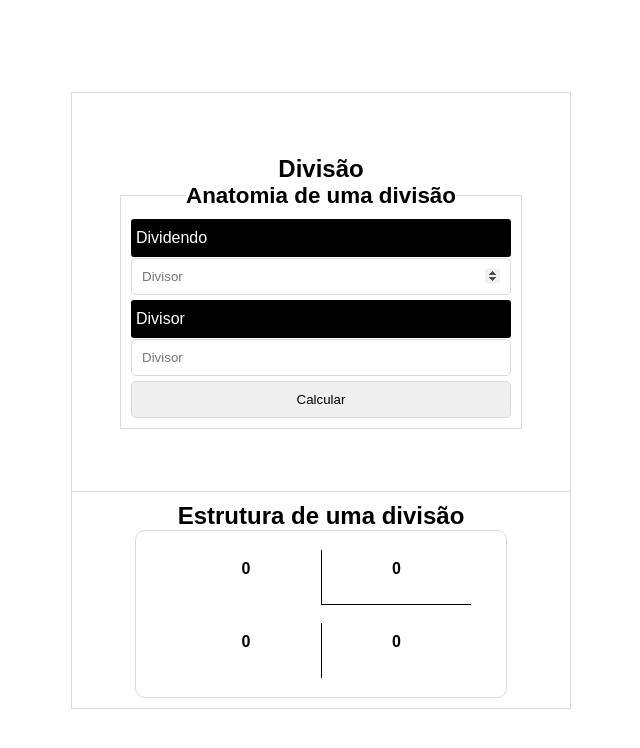
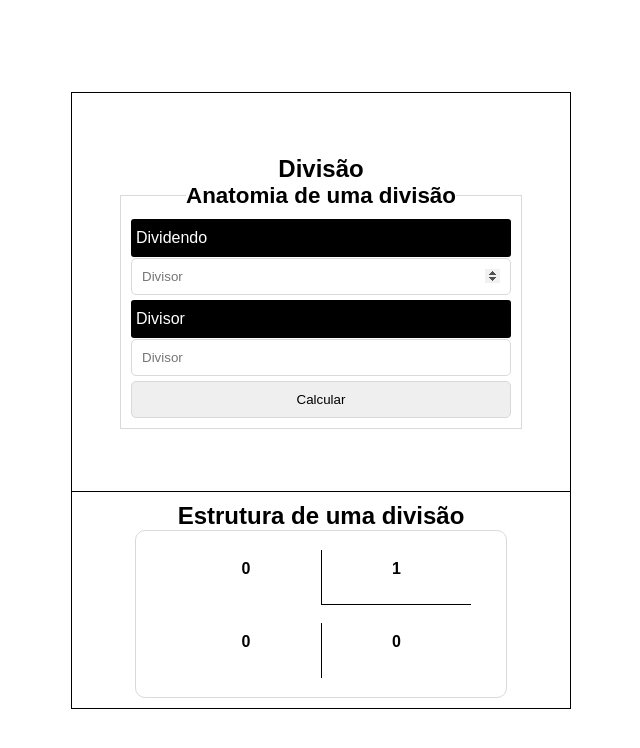
Before and after one commit to hochiminh1996/php, a PHP site: page / in a window 1280 px wide. Shown: the top 748 px of the page, without its empty margins (319-959 px from the left). Run offline with PHP 8.4, Linux system fonts and the light colour scheme.

Commit message:
atualizando

```diff
--- a/Introdução ao PHP/Modulo 01/exercicios intermediários do modulo 01/ex1_div/css/estilo.css
+++ b/Introdução ao PHP/Modulo 01/exercicios intermediários do modulo 01/ex1_div/css/estilo.css
@@ -22,7 +22,7 @@ section#principal {
     flex-direction: column;
     width: 500px;
     align-items: center;
-    border: 1px solid #d9d9d9;
+    border: 1px solid;
     margin: 0 auto;
     height: 50vh;
     justify-content: center;
@@ -85,7 +85,7 @@ input[type='number'] {
 
 #resultado {
     width: 500px;
-    border: 1px solid #d9d9d9;
+    border: 1px solid;
     height: auto;
     border-top: none;
     padding: 10px;
--- a/Introdução ao PHP/Modulo 01/exercicios intermediários do modulo 01/ex1_div/index.php
+++ b/Introdução ao PHP/Modulo 01/exercicios intermediários do modulo 01/ex1_div/index.php
@@ -12,7 +12,7 @@
 <body>
     <?php
     $dividendo = $_GET['dividendo'] ?? 0;
-    $divisor = $_GET['divisor'] ?? 0;
+    $divisor = $_GET['divisor'] ?? 1;
 
 
 
```
